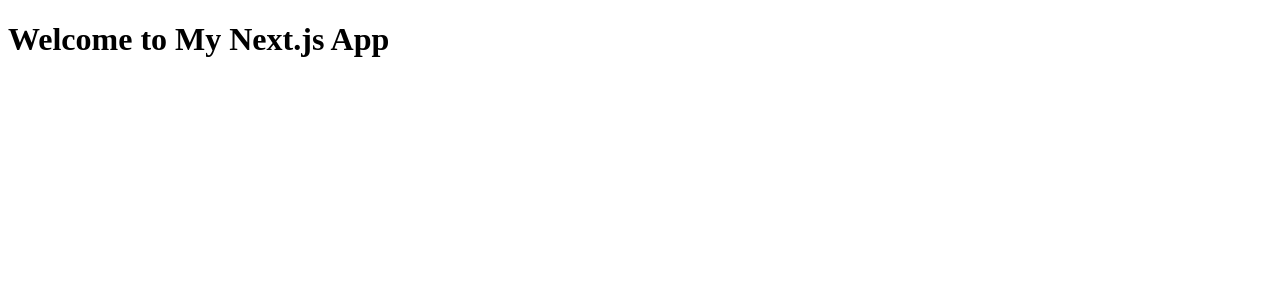
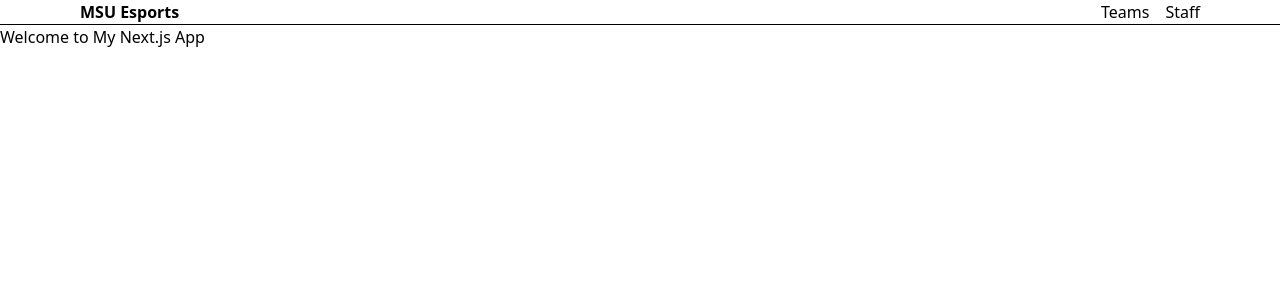
Before and after one commit to gagefulwood/MSU-Esports-Website, a Next.js app: page / in a window 1280 px wide. Shown: the top 300 px of the page. Built offline with nearby package versions, Linux system fonts and the light colour scheme.

Commit message:
Added Navbar: Basic Navbar implementation with minimal styling; added back in the tailwind import

```diff
--- /dev/null
+++ b/app/globals.css
@@ -0,0 +1 @@
+@import "tailwindcss";
--- a/app/layout.tsx
+++ b/app/layout.tsx
@@ -1,5 +1,6 @@
 import type { Metadata } from "next";
 import { Geist, Geist_Mono } from "next/font/google";
+import './globals.css';
 
 const geistSans = Geist({
   variable: "--font-geist-sans",
@@ -16,6 +17,8 @@
   description: "Generated by create next app",
 };
 
+import { Navbar } from "@/components/Navbar";
+
 export default function RootLayout({
   children,
 }: Readonly<{
@@ -26,6 +29,7 @@
       <body
         className={`${geistSans.variable} ${geistMono.variable} antialiased`}
       >
+        <Navbar />
         {children}
       </body>
     </html>
--- /dev/null
+++ b/components/Navbar.tsx
@@ -0,0 +1,20 @@
+import Link from 'next/link';
+
+export function Navbar() {
+    return (
+        <nav className="w-full border-b bg-white">
+            <div className="max-w-6xl mx-auto flex justify-between px-4">
+                {/* Logo */}
+                <Link href="/" className="font-bold">
+                    MSU Esports
+                </Link>
+
+                {/* Navigation */}
+                <div className="flex gap-4">
+                    <Link href="/teams">Teams</Link>
+                    <Link href="/staff">Staff</Link>
+                </div>
+            </div>
+        </nav>
+    );
+}
```
